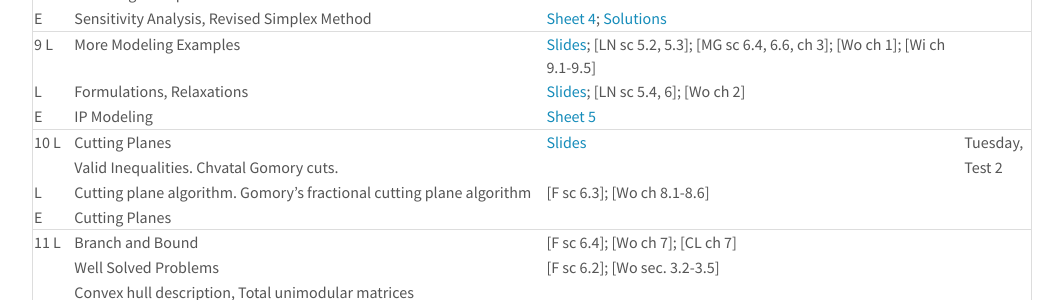
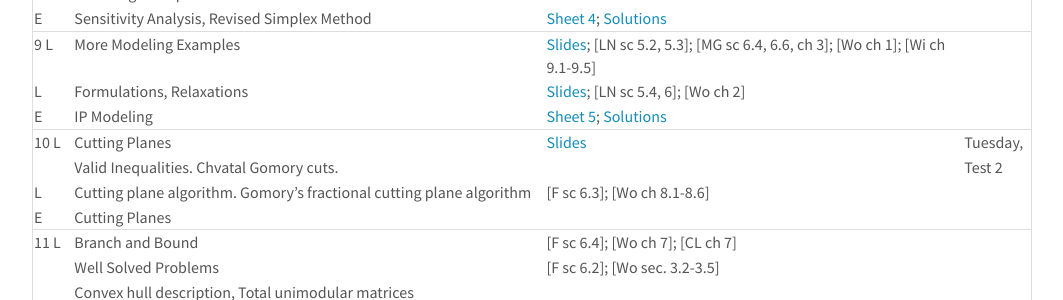
Before and after one commit to DM871/dm871_old_github_io, a Jekyll site: the page built from index.md, in a window 1280 px wide and 900 px high, scrolled down 1153 px. Shown: the part 154-454 px from the top of the window, without its empty margins (108-1171 px from the left). Built offline with Jekyll 4.4.1, drawn with Linux system fonts in a browser that asks for light colours; nearby versions of some CDN libraries; comment, search, counter and statistics services are not loaded.

Commit message:
added solutions sheet 5

```diff
--- a/index.md
+++ b/index.md
@@ -55,9 +55,9 @@ w3.includeHTML();
 #### Week 5
 
 | Week        | Topics                                                                 | Resources                                                                                          | Activities |
-|-------------|------------------------------------------------------------------------|----------------------------------------------------------------------------------------------------|------------|
+|-------------+------------------------------------------------------------------------+----------------------------------------------------------------------------------------------------+------------|
 | E           | Exercises: Linear Algebra Review                                       | [Sheet 0][50]; [Solutions][60]                                                                     |            |
-|-------------|------------------------------------------------------------------------|----------------------------------------------------------------------------------------------------|------------|
+|-------------+------------------------------------------------------------------------+----------------------------------------------------------------------------------------------------+------------|
 | 5 L         | Course Organization                                                    | [Slides][1]; [LN pp 1-7][21]                                                                       |            |
 |             | Introductory elements: Linear Programming, Notation                    |                                                                                                    |            |
 |             | Resource allocation in factory planning.                               | [HL ch 1,2,3]                                                                                      |            |
@@ -66,7 +66,7 @@ w3.includeHTML();
 |             | Fourier & Moutzkin elimination                                         | [Da] [wiki](http://en.wikipedia.org/wiki/Fourier%E2%80%93Motzkin_elimination)                      |            |
 |             | Notation: polyhedral analysis                                          | [F ch 1, 2]; [MG ch 4]; [HL sc 5.1]                                                                |            |
 | E           | Exercises: LP Modeling                                                 | [Sheet 1][51]; [Solutions][61]                                                                     |            |
-|-------------|------------------------------------------------------------------------|----------------------------------------------------------------------------------------------------|------------|
+|-------------+------------------------------------------------------------------------+----------------------------------------------------------------------------------------------------+------------|
 | 6        L  | Simplex Method                                                         | [Slides][3]; [LN][23]                                                                              |            |
 |             | Geometry and Algebra of Linear programming theory, Fundamental theorem | [wiki](http://en.wikipedia.org/wiki/Fundamental_theorem_of_linear_programming)                     |            |
 |             | Gaussian Elimination                                                   | [F pp 33-48]; [MG ch 5]; [HL sc 4.1-4.4]                                                           |            |
@@ -74,42 +74,42 @@ w3.includeHTML();
 | L           | Exception Handling, degeneracies, pivot rules,                         | [Slides][4]; [LN][24]; [Compedium][522]                                                            |            |
 |             | Initialization                                                         | [F pp 48-58]; [MG ch 5]; [HL sc 4.5]; [TR]                                                         |            |
 | E           | Exercises: Simplex Method                                              | [Sheet 2][52]; [Solutions (Marco)][62]; [Solutions (Joannes)][622]                                 |            |
-|-------------|------------------------------------------------------------------------|----------------------------------------------------------------------------------------------------|------------|
+|-------------+------------------------------------------------------------------------+----------------------------------------------------------------------------------------------------+------------|
 | 7    L      | Duality Derivation:                                                    | [Slides][5]; [LN][25]; [F sec 5.1-5.5]                                                             |            |
 |             | Bounding and multipliers approach                                      | [MG sc 6.1-6.3]; [HL sc 6.1-6.4]                                                                   |            |
 |             | Duality Theory:                                                        |                                                                                                    |            |
 |             | Weak/strong duality theorems and complementary slackness theorem       |                                                                                                    |            |
 | L           | Duality Applications: Dual Simplex, Sensitivity Analysis               | [Slides][6]; [LN][25]; [F sec 5.6-5.8]; [Va sc 7.1]; [CL ch 2]                                     |            |
 | E           | Exercises: Duality                                                     | [Sheet 3][53]; [Solutions][63]                                                                     |            |
-|-------------|------------------------------------------------------------------------|----------------------------------------------------------------------------------------------------|------------|
+|-------------+------------------------------------------------------------------------+----------------------------------------------------------------------------------------------------+------------|
 | 8      L    | Sensitivity Analysis                                                   | [HL sc 7.1, 4.7]                                                                                   | Tuesday,   |
 |             | Revised Simplex Method                                                 | [Slides][7]; [LN][26]; [F, sec 4.3]; [[Ch ch 7](./assets/Ch-Revised.pdf)]; [HL ch 5]; [Va 6.1-6.5] | Test 1     |
 | L           | Integer Programming - Overview                                         | [Slides][8]; [LN][27]; [F, ch 2, sc 6.1]                                                           |            |
 |             | Modeling examples                                                      |                                                                                                    |            |
 | E           | Sensitivity Analysis, Revised Simplex Method                           | [Sheet 4][54]; [Solutions][64]                                                                     |            |
-|-------------|------------------------------------------------------------------------|----------------------------------------------------------------------------------------------------|------------|
+|-------------+------------------------------------------------------------------------+----------------------------------------------------------------------------------------------------+------------|
 | 9        L  | More Modeling Examples                                                 | [Slides][8]; [LN sc 5.2, 5.3]; [MG sc 6.4, 6.6, ch 3]; [Wo ch 1]; [Wi ch 9.1-9.5]                  |            |
 | L           | Formulations, Relaxations                                              | [Slides][9]; [LN sc 5.4, 6]; [Wo ch 2]                                                             |            |
-| E           | IP Modeling                                                            | [Sheet 5][55]                                                                                      |            |
-|-------------|------------------------------------------------------------------------|----------------------------------------------------------------------------------------------------|------------|
-| 10        L | Cutting Planes                                                         | [Slides][10]                                                                                   |Tuesday,   |
+| E           | IP Modeling                                                            | [Sheet 5][55]; [Solutions][64]                                                                     |            |
+|-------------+------------------------------------------------------------------------+----------------------------------------------------------------------------------------------------+------------|
+| 10        L | Cutting Planes                                                         | [Slides][10]                                                                                       | Tuesday,   |
 |             | Valid Inequalities. Chvatal Gomory cuts.                               |                                                                                                    | Test 2     |
 | L           | Cutting plane algorithm. Gomory's fractional cutting plane algorithm   | [F sc 6.3]; [Wo ch 8.1-8.6]                                                                        |            |
 | E           | Cutting Planes                                                         |                                                                                                    |            |
-|-------------|------------------------------------------------------------------------|----------------------------------------------------------------------------------------------------|------------|
+|-------------+------------------------------------------------------------------------+----------------------------------------------------------------------------------------------------+------------|
 | 11        L | Branch and Bound                                                       | [F sc 6.4]; [Wo ch 7]; [CL ch 7]                                                                   |            |
 |             | Well Solved Problems                                                   | [F sc 6.2]; [Wo sec. 3.2-3.5]                                                                      |            |
 |             | Convex hull description, Total unimodular matrices                     |                                                                                                    |            |
 | L           | Network Flows                                                          |                                                                                                    |            |
 | E           | Network Flows                                                          |                                                                                                    |            |
-|-------------|------------------------------------------------------------------------|----------------------------------------------------------------------------------------------------|------------|
+|-------------+------------------------------------------------------------------------+----------------------------------------------------------------------------------------------------+------------|
 | 12        L | Network Flows: Application Examples                                    |                                                                                                    |            |
 | L           | ILP Software                                                           |                                                                                                    |            |
 | E           |                                                                        |                                                                                                    |            |
-|-------------|------------------------------------------------------------------------|----------------------------------------------------------------------------------------------------|------------|
+|-------------+------------------------------------------------------------------------+----------------------------------------------------------------------------------------------------+------------|
 | 13          |                                                                        |                                                                                                    | Monday,    |
 |             |                                                                        |                                                                                                    | Test 3     |
-|-------------|------------------------------------------------------------------------|----------------------------------------------------------------------------------------------------|------------|
+|-------------+------------------------------------------------------------------------+----------------------------------------------------------------------------------------------------+------------|
 
 
 
```
Also changed, not shown: other parts of index.md (+1 -0 lines), 1 other file.
